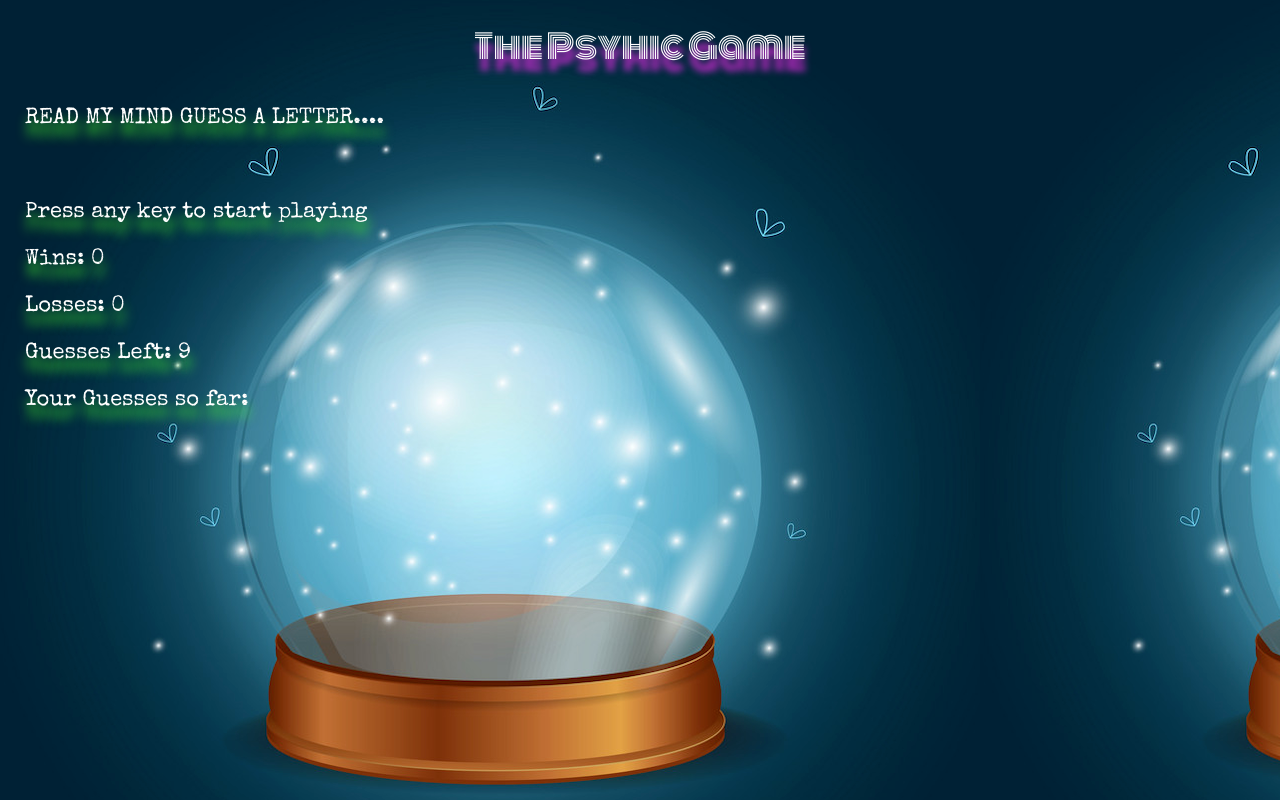
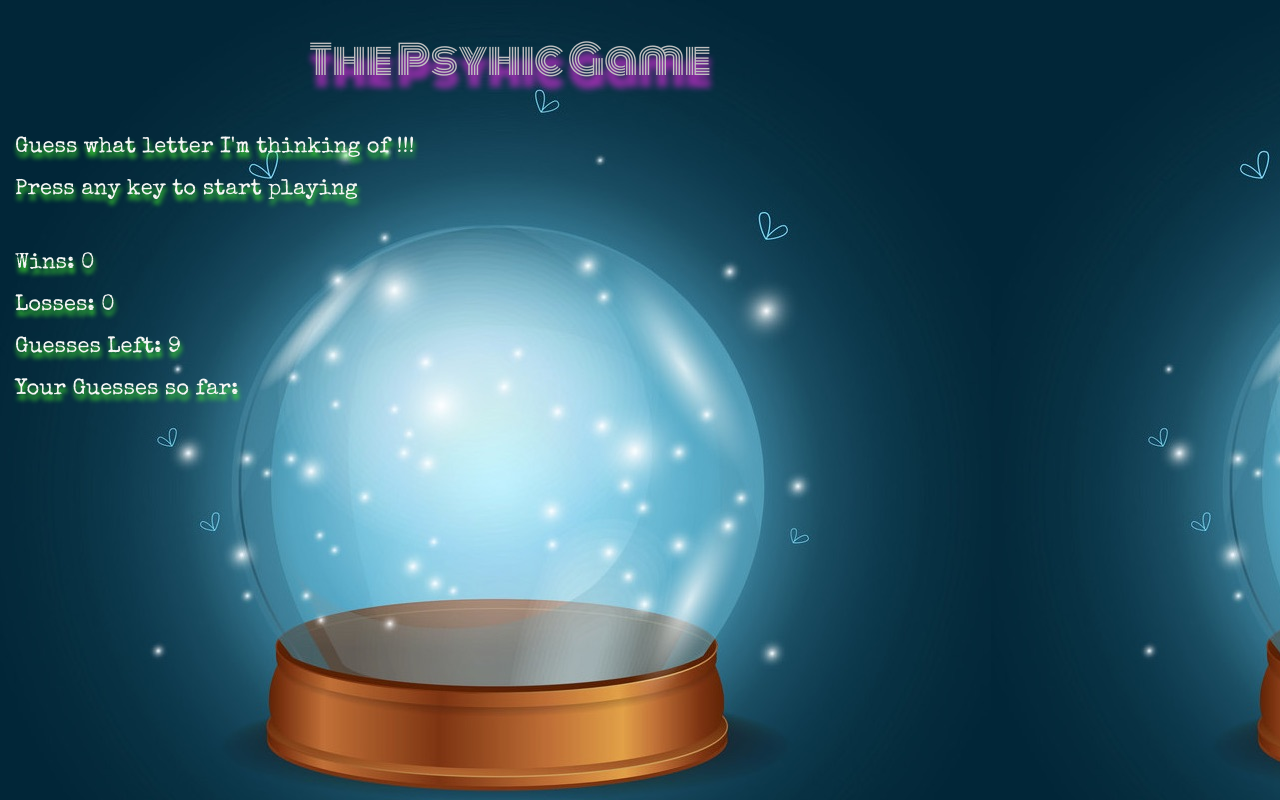
Before and after one commit to NVK2016/Psychic-Game, a plain HTML site: page index.html in a window 1280 px wide. Drawn offline with nearby package versions, Linux system fonts and the light colour scheme.

Commit message:
Updated the game screenshot & add new background image

```diff
--- a/assets/css/style.css
+++ b/assets/css/style.css
@@ -1,25 +1,28 @@
 /* Setting Background color */
 body {
 
-    /* width: 800px; */
-    margin: 0 auto;
-    background-image: url("../images/crystall-ball-2.png");
-    color: white;
+    width: 980px;
+    /* margin: 0 auto; */
+    background-image: url("../images/crystall-ball-1.jpg");
+    color: whitesmoke;
     font-size: 22px;
-    text-shadow: 1px 12px 12px #48FF2B;
+    text-shadow: 1px 5px 5px #48FF2B;
     font-family: 'Special Elite', cursive;
 }
 
 /* Shadow effect to game name */
 .gameHeading {
     text-shadow: 1px 12px 6px #FF2BF8;
+    color: silver;
     text-align: center;
-    font-size: 33px;
+    font-size: 40px;
     padding : 20px;
-    margin: 10px;
+    margin: 20px 0 0 40px;
     font-family: 'Monoton', cursive;
 }
 
 p {
-    margin: 25px;
+    padding: 5px;
+    margin: 10px;
+    /* position: fixed; */
 }
--- a/index.html
+++ b/index.html
@@ -17,11 +17,10 @@
         <h1 class="gameHeading">The Psyhic Game</h1>
 
         <div id="psyGame">
-
-            <p id="direction-text">READ MY MIND GUESS A LETTER....</p>
-            <!-- Guess what letter I'm thinking of! -->
             <br />
+            <p id="direction-text">Guess what letter I'm thinking of !!!</p>
             <p>Press any key to start playing</p>
+            <br />
             <p id="wins-text">Wins:</p>
             <p id="losses-text">Losses:</p>
             <p id="guessLeft-text">Guesses Left:</p>
```
Also changed, not shown: assets/images/crystall-ball-1.jpg (added), 2 other files.
